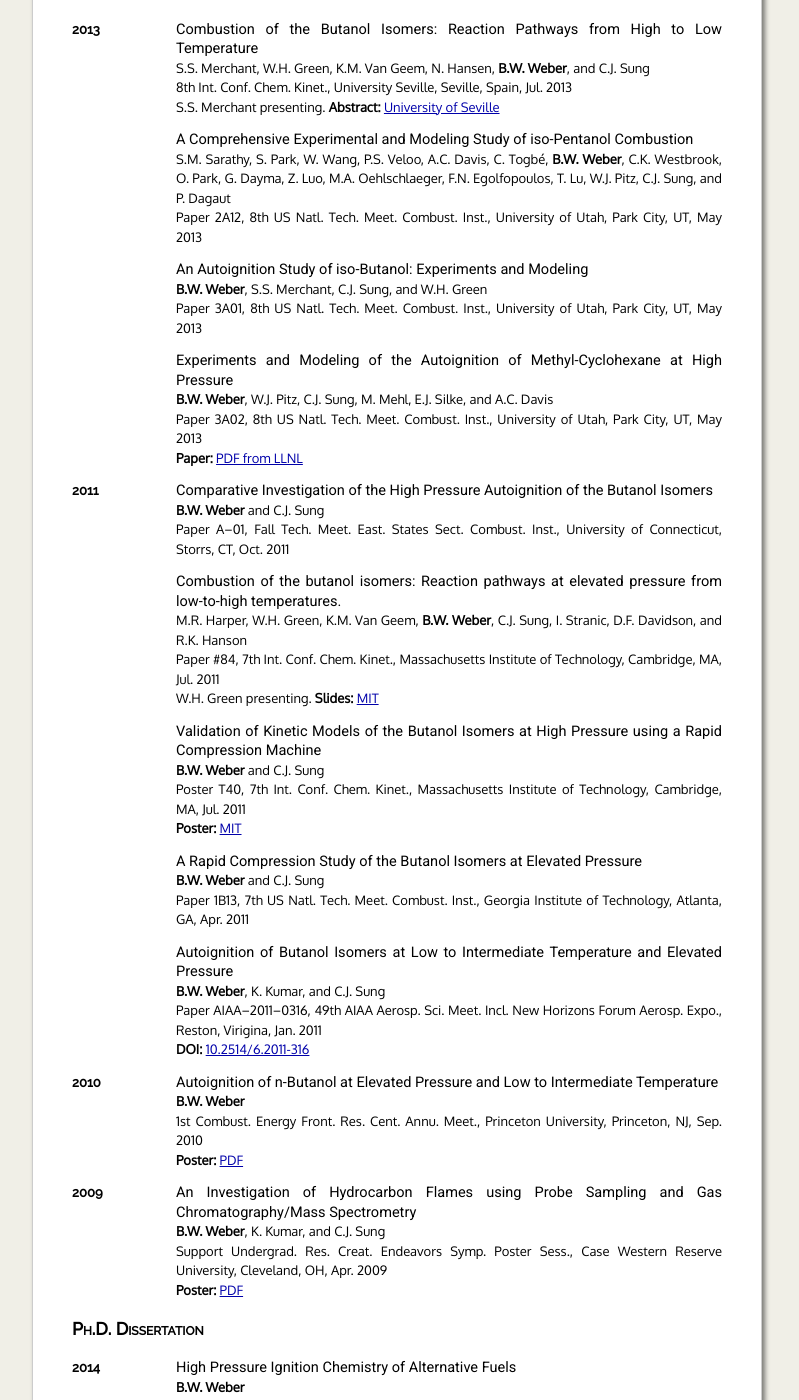
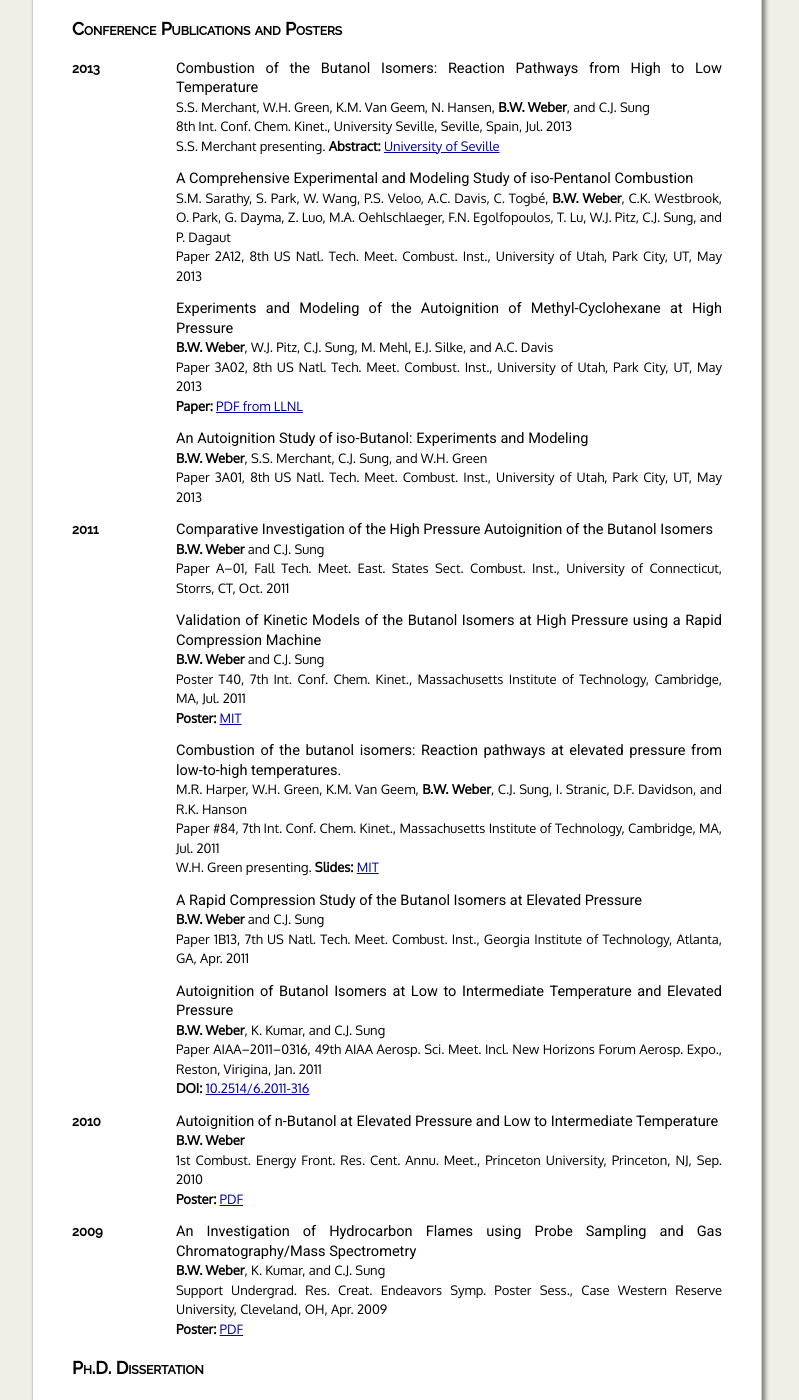
Before and after one commit to bryanwweber/bryanwweber.github.io, a Jekyll site: the page built from work/index.md, in a window 1280 px wide and 1400 px high, scrolled down 1182 px. Shown: the whole window, without its empty margins (243-1042 px from the left). Built offline with Jekyll 4.4.1, drawn with Linux system fonts in a browser that asks for light colours; some web fonts are replaced; some of the changed text lies outside the part shown.

```diff
--- a/_includes/pubs.md
+++ b/_includes/pubs.md
@@ -78,15 +79,15 @@ Conference Publications and Posters
 <span>Paper 2A12, 8th US Natl. Tech. Meet. Combust. Inst., University of Utah, Park City, UT, May 2013</span>{:.journal}
 
 {:.paper}
-<span>An Autoignition Study of iso-Butanol: Experiments and Modeling</span>{:.papertitle}
-<span>**B.W. Weber**, S.S. Merchant, C.J. Sung, and W.H. Green</span>{:.authors}
-<span>Paper 3A01, 8th US Natl. Tech. Meet. Combust. Inst., University of Utah, Park City, UT, May 2013</span>{:.journal}
-
-{:.paper}
 <span>Experiments and Modeling of the Autoignition of Methyl-Cyclohexane at High Pressure</span>{:.papertitle}
 <span>**B.W. Weber**, W.J. Pitz, C.J. Sung, M. Mehl, E.J. Silke, and A.C. Davis</span>{:.authors}
 <span>Paper 3A02, 8th US Natl. Tech. Meet. Combust. Inst., University of Utah, Park City, UT, May 2013</span>{:.journal}
 <span>**Paper:** [PDF from LLNL](https://e-reports-ext.llnl.gov/pdf/737412.pdf)</span>{:.comment}
+
+{:.paper}
+<span>An Autoignition Study of iso-Butanol: Experiments and Modeling</span>{:.papertitle}
+<span>**B.W. Weber**, S.S. Merchant, C.J. Sung, and W.H. Green</span>{:.authors}
+<span>Paper 3A01, 8th US Natl. Tech. Meet. Combust. Inst., University of Utah, Park City, UT, May 2013</span>{:.journal}
 
 {:.year}
 ### 2011
@@ -97,17 +98,17 @@ Conference Publications and Posters
 <span>Paper A--01, Fall Tech. Meet. East. States Sect. Combust. Inst., University of Connecticut, Storrs, CT, Oct. 2011</span>{:.journal}
 
 {:.paper}
+<span>Validation of Kinetic Models of the Butanol Isomers at High Pressure using a Rapid Compression Machine</span>{:.papertitle}
+<span>**B.W. Weber** and C.J. Sung</span>{:.authors}
+<span>Poster T40, 7th Int. Conf. Chem. Kinet., Massachusetts Institute of Technology, Cambridge, MA, Jul. 2011</span>{:.journal}
+<span>**Poster:** [MIT](http://web.mit.edu/icck/documents.html)</span>{:.comment}
+
+{:.paper}
 <span>Combustion of the butanol isomers: Reaction pathways at elevated pressure from low-to-high temperatures.</span>{:.papertitle}
 <span>M.R. Harper, W.H. Green, K.M. Van Geem, **B.W. Weber**, C.J. Sung, I. Stranic, D.F. Davidson, and R.K. Hanson</span>{:.authors}
 <span>Paper #84, 7th Int. Conf. Chem. Kinet., Massachusetts Institute of Technology, Cambridge, MA, Jul. 2011</span>{:.journal}
 <span>W.H. Green presenting.
 **Slides:** [MIT](http://web.mit.edu/icck/documents.html)</span>{:.comment}
-
-{:.paper}
-<span>Validation of Kinetic Models of the Butanol Isomers at High Pressure using a Rapid Compression Machine</span>{:.papertitle}
-<span>**B.W. Weber** and C.J. Sung</span>{:.authors}
-<span>Poster T40, 7th Int. Conf. Chem. Kinet., Massachusetts Institute of Technology, Cambridge, MA, Jul. 2011</span>{:.journal}
-<span>**Poster:** [MIT](http://web.mit.edu/icck/documents.html)</span>{:.comment}
 
 {:.paper}
 <span>A Rapid Compression Study of the Butanol Isomers at Elevated Pressure</span>{:.papertitle}
```
Also changed, not shown: other parts of _includes/pubs.md (+3 -2 lines), files/bib/pubs.md (+14 -13 lines), files/bib/refs.bib (+7 -3 lines), 1 other file.
